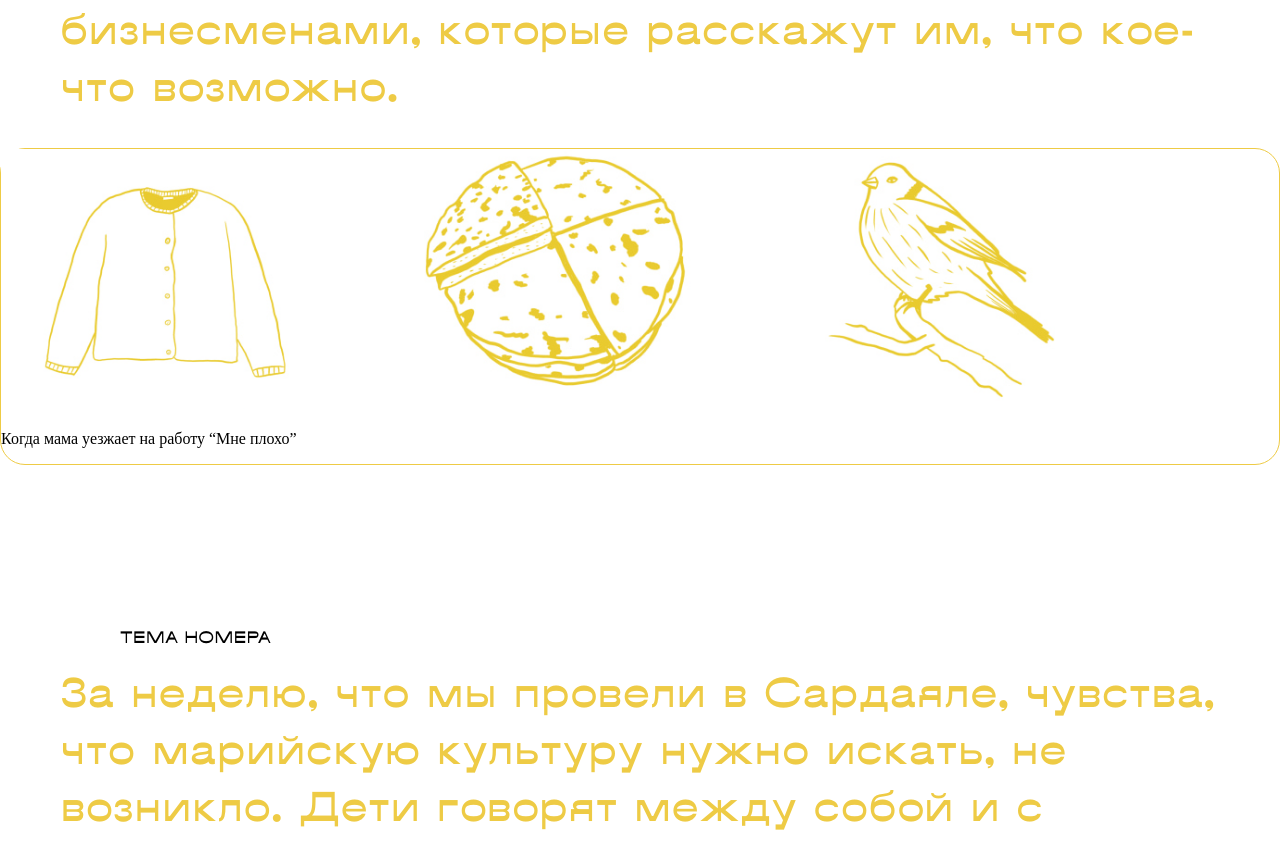
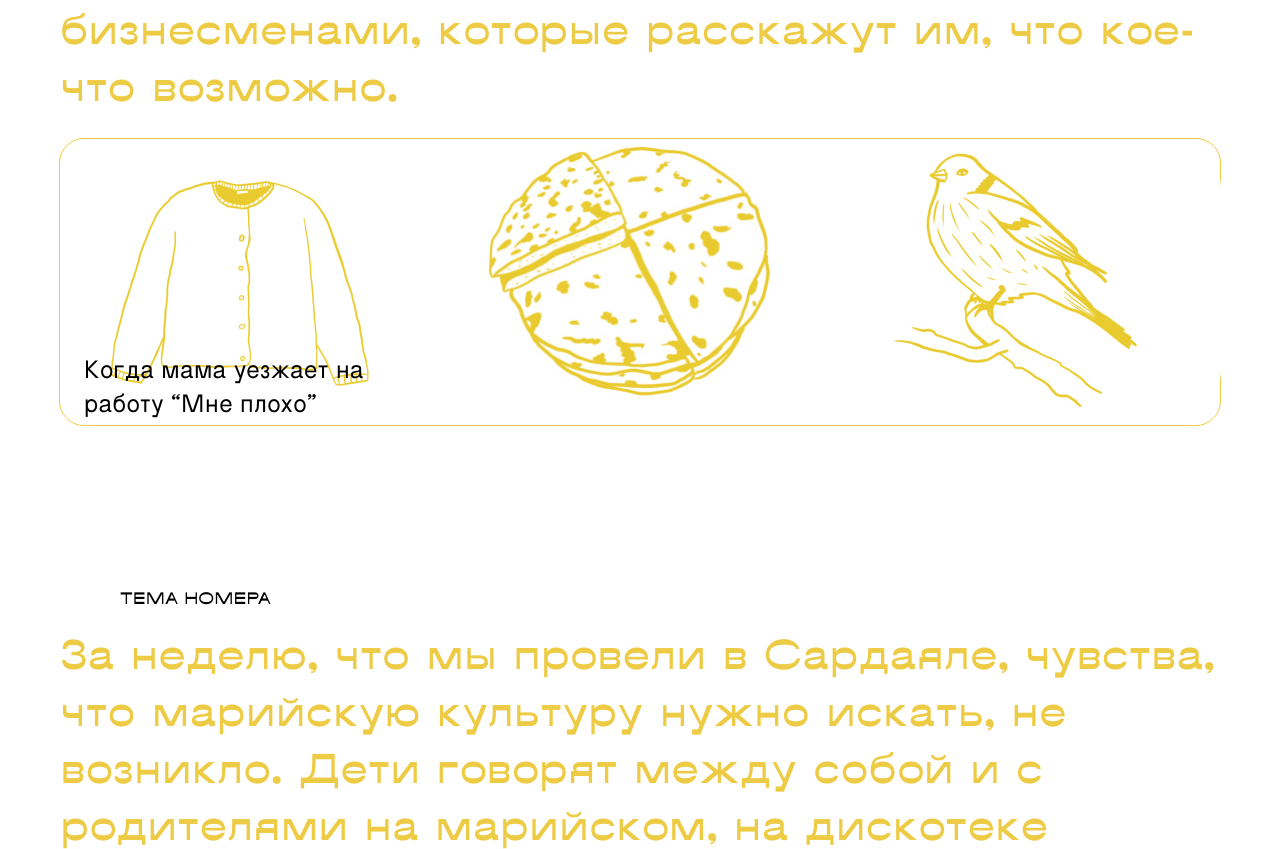
Before and after one commit to P0rt/sardayal, a website: page index.html in a window 1280 px wide. Shown: the part 9320-10169 px from the top of the page. Drawn offline with nearby package versions, Linux system fonts and the light colour scheme.

Commit message:
последние на среду

```diff
--- a/index.html
+++ b/index.html
@@ -341,17 +341,17 @@
                 Когда мы с ребятами говорили про проблемы деревни, больше всего рук поднялось на слово «безработица». Она влияет на жизнь школьников, потому что родители уезжают на работу, и выпускников, потому что уезжать приходится им. Решить эту проблему, взяв десяток интервью, невозможно. Но можно познакомить деревенских школьников с бизнесменами, которые расскажут им, что кое-что возможно.
             </article>
             <section class="news__grid">
-                <div class="news__image__box">
-                    <img src="./vendor/img/news_cells/1news_first_cell.jpg" alt="Когда мама уезжает на работу “Мне плохо”1" class="news__cards__img">
-                    <p>Когда мама уезжает на работу “Мне плохо”</p>
+                <div class="news__image-box">
+                    <img src="./vendor/img/news_cells/1news_first_cell.jpg" alt="Когда мама уезжает на работу “Мне плохо”1" class="news__cards-img">
+                    <p class="news__text">Когда мама уезжает на работу “Мне плохо”</p>
                 </div>
 
-                <div class="news__image__box">
-                    <img src="./vendor/img/news_cells/1_news_2_cell.jpg" alt="Прорыли самый большой в мире бассейн с шоколадом" class="news__cards__img">
+                <div class="news__image-box">
+                    <img src="./vendor/img/news_cells/1_news_2_cell.jpg" alt="Когда мама уезжает на работу “Мне плохо”2" class="news__cards-img">
                 </div>
 
-                <div class="news__image__box">
-                    <img src="./vendor/img/news_cells/1_news_3_cell.jpg" alt="Прорыли самый большой в мире бассейн с шоколадом" class="news__cards__img">
+                <div class="news__image-box">
+                    <img src="./vendor/img/news_cells/1_news_3_cell.jpg" alt="Когда мама уезжает на работу “Мне плохо”3" class="news__cards-img">
                 </div>
             </section>
             <h2 class="topic__start">Тема номера</h2>
@@ -362,12 +362,26 @@
                 мы спросили, какие проблемы есть
                 в деревне, чему можно было бы посвятить главный материал газеты, исчезновение культуры прозвучало первым. Оказывается, дети помладше уже почти не знают марийского, их родители говорят исключительно по-русски. Национальные костюмы надеваются, когда в деревню приезжает телевидение и надо спеть песню на камеру. Этот текст не о том, как сохранить культуру, а скорее о том, как ее развивать.
             </article>
+            <section class="news__grid">
+                <div class="news__image-box">
+                    <img src="./vendor/img/news_cells/2_news_1_cell.jpg" alt="Татуировки и толстовки: как спасти марийскую культуру1" class="news__cards-img">
+                    <p class="news__text">Татуировки и толстовки: как спасти марийскую культуру</p>
+                </div>
+
+                <div class="news__image-box">
+                    <img src="./vendor/img/news_cells/2_news_2_cell.jpg" alt="Татуировки и толстовки: как спасти марийскую культуру2" class="news__cards-img">
+                </div>
+
+                <div class="news__image-box">
+                    <img src="./vendor/img/news_cells/2_news_3_cell.jpg" alt="Татуировки и толстовки: как спасти марийскую культуру3" class="news__cards-img">
+                </div>
+            </section>
         </section>
-        <!-- <section class="manifesto">
+        <section class="manifesto">
             <h2>Манифест</h2>
             <img src="/vendor/img/manifesto.png" class="manifesto__img">
             <p class="manifesto__text">Редакция ЖДС вместе со Школой позитивных привычек составили манифест хорошей жизни Сардаяла. Каждое из этих дел может сделать нашу деревню лучше. И вашу тоже.</p>
-        </section> -->
+        </section>
     </main>
     <footer></footer>
 </body>
--- a/vendor/style/topic.css
+++ b/vendor/style/topic.css
@@ -6,7 +6,6 @@
 .topic__text {
     display: block;
     width: 1160px;
-    margin-top: 24px;
     font-family: 'IDEOLOGY', Arial;
     font-style: normal;
     font-weight: 500;
@@ -14,34 +13,40 @@
     line-height: 57px;
     color: #EECB45;
     margin: auto;
+    margin-bottom: 26px;
 }
 
 .news__grid {
     display: flex;
-    min-width: 1160px;
-    min-height: 280px;
+    justify-content: space-around;
+    max-width: 1160px;
     border: 1px solid #EECB45;
     border-radius: 25px;
     margin-top: 36px;
+    margin: auto;
 }
 
-.news__table__cell {
-    background: #ffffff;
-    flex-direction: column;
-    align-items: center;
-    justify-content: space-around;
-    color: #AAA;
-    display: flex;
+.news__image-box {
+    object-fit: cover;
+    width: 387px;
+    position: relative;
+    border-radius: 50px;
+
 }
 
-.news__image__box {
+.news__cards-img {
     object-fit: cover;
     width: 387px;
+    border-radius: 50px;
 }
 
-.news__cards__img {
-    object-fit: cover;
-    border-radius: 12px;
-    width: 355px;
-    height: 260px;
+.news__text {
+    font-family: 'IDEOLOGY-regular';
+    font-style: normal;
+    font-weight: normal;
+    font-size: 24px;
+    line-height: 34px;
+    position: absolute;
+    left: 24px;
+    top: 187.8px;
 }
```
Also changed, not shown: vendor/img/news_cells/2_news_1_cell.jpg (added), vendor/img/news_cells/2_news_2_cell.jpg (added), vendor/img/news_cells/2_news_3_cell.jpg (added).
